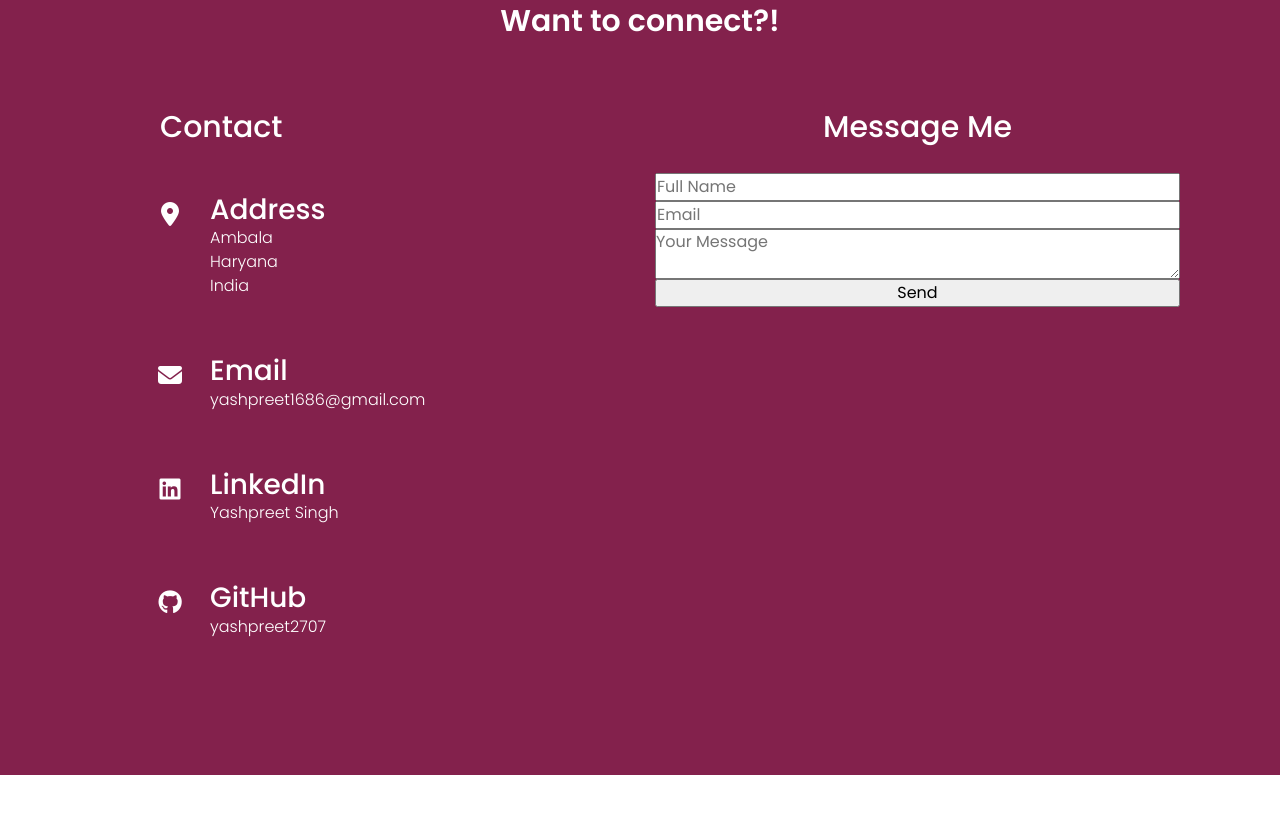
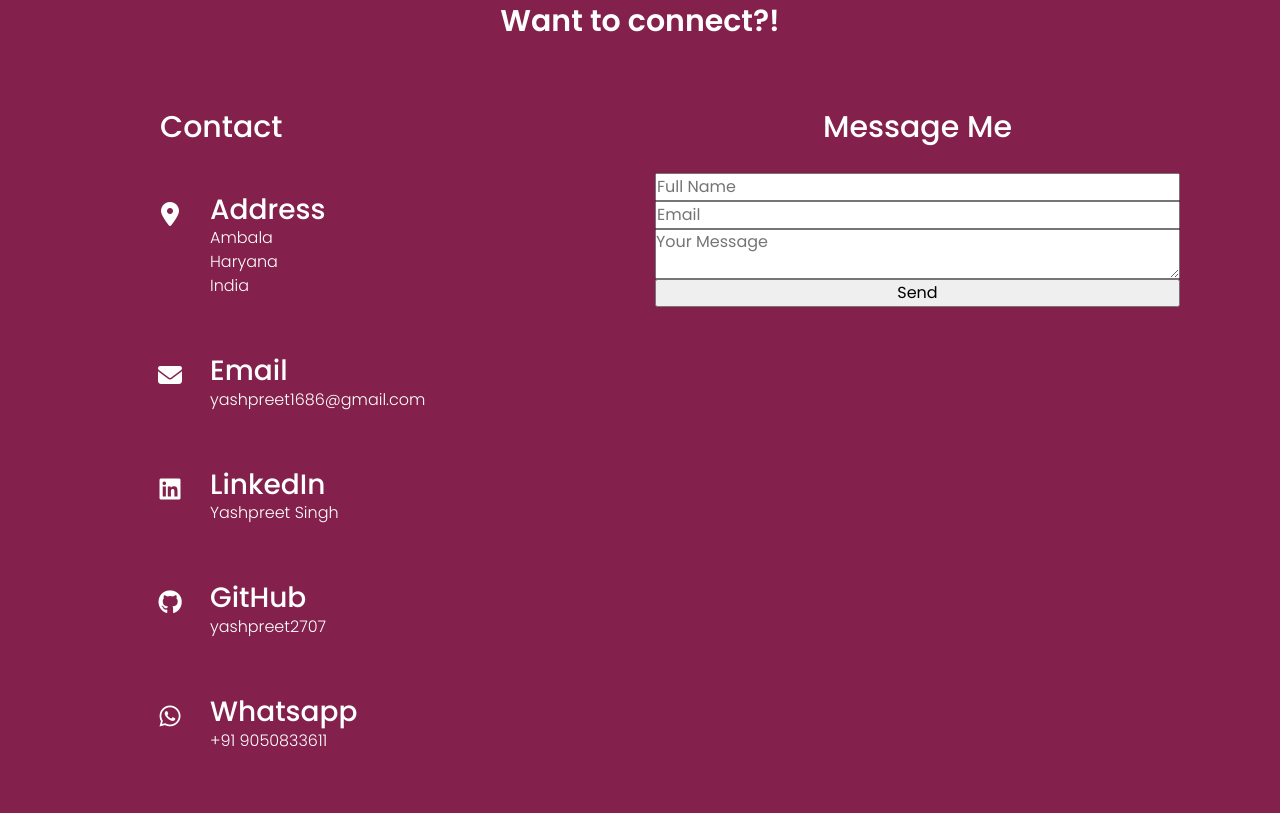
Before and after one commit to darain1709/Portfolio, a plain HTML site: page index.html in a window 1280 px wide. Shown: the part 2251-3064 px from the top of the page. Before the commit the page ends 3026 px from the top, so only its background shows below. Drawn offline with nearby package versions, Linux system fonts and the light colour scheme.

Commit message:
added whatsapp link

```diff
--- a/index.html
+++ b/index.html
@@ -165,6 +165,13 @@
                 </div>
               </div>
 
+              <div class="box">
+                <div class="icon"><a href="https://wa.me/+919050833611" target="_blank"><i class="fa fa-whatsapp"></i></a></div>
+                <div class="text">
+                  <h3>Whatsapp</h3>
+                  <p>+91 9050833611</p>
+                </div>
+              </div>
 
             </div>
 
```
